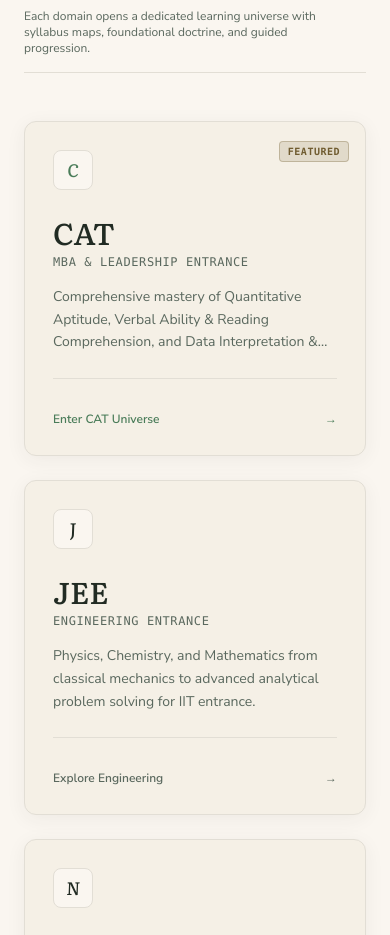
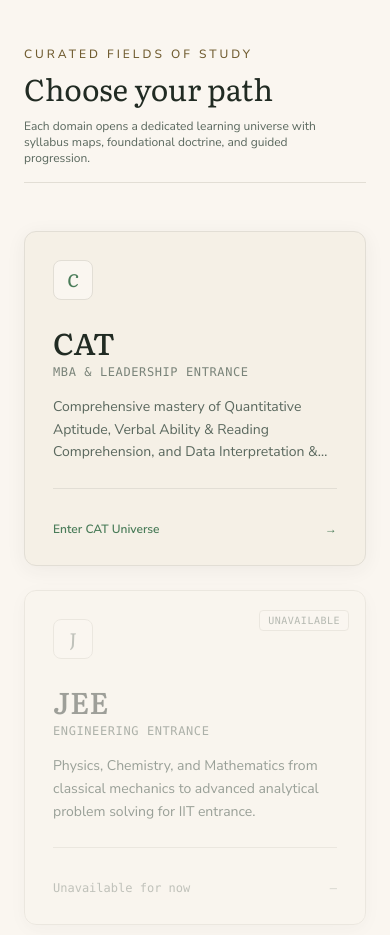
Before and after one commit to AbhinavXDayal/Notera, a React (Vite) app: page / in a window 390 px wide. Shown: the part 1065-2000 px from the top of the page. Built offline with nearby package versions, Linux system fonts and the light colour scheme.

Commit message:
Update card availability: show only CAT card active and others unavailable, remove featured tag

```diff
--- a/src/App.tsx
+++ b/src/App.tsx
@@ -79,6 +79,9 @@
   };
 
   const handleSelectField = (field: FieldCategory) => {
+    if (field.available === false && field.id !== "CAT") {
+      return;
+    }
     if (field.id === "CAT") {
       if (!isOnboarded) {
         setIsOnboardingOpen(true);
@@ -98,9 +101,12 @@
     if (fieldId === "CAT") {
       handleSelectField(FIELDS_DATA[0]);
     } else {
-      setSelectedFieldId(fieldId);
-      setCurrentView("field");
-      window.scrollTo({ top: 0, behavior: "smooth" });
+      const found = FIELDS_DATA.find((f) => f.id === fieldId);
+      if (found && found.available !== false) {
+        setSelectedFieldId(fieldId);
+        setCurrentView("field");
+        window.scrollTo({ top: 0, behavior: "smooth" });
+      }
     }
   };
 
--- a/src/components/common/Navbar.tsx
+++ b/src/components/common/Navbar.tsx
@@ -24,7 +24,7 @@
   return (
     <header className="sticky top-0 z-40 bg-surface/90 backdrop-blur-md border-b border-outline-variant transition-all duration-300">
       <div className="max-w-7xl mx-auto px-6 lg:px-12 h-20 flex items-center justify-between">
-        <div className="flex items-center">
+        <div className="flex items-center space-x-6">
           {/* Aesthetic Logo */}
           <button
             onClick={onNavigateHome}
@@ -33,6 +33,9 @@
           >
             <Logo />
           </button>
+          <span className="text-xs uppercase tracking-[0.2em] text-secondary hidden sm:inline-block pl-2 border-l border-outline-variant font-mono">
+            The Knowledge Sanctuary
+          </span>
         </div>
 
         {/* Center Navigation Links */}
--- a/src/components/home/CategoryCard.tsx
+++ b/src/components/home/CategoryCard.tsx
@@ -10,22 +10,26 @@
   field,
   onSelect,
 }) => {
-  const isFeatured = field.featured;
+  const isAvailable = field.available !== false;
 
   return (
     <div
-      onClick={() => onSelect(field)}
-      className={`group cursor-pointer border rounded-[12px] p-7 flex flex-col justify-between transition-all duration-300 relative shadow-terra-card hover:shadow-terra-hover transform hover:-translate-y-1 ${
-        isFeatured
-          ? "bg-surface-container hover:bg-surface border-outline-variant hover:border-primary"
-          : "bg-surface-container hover:bg-surface border-outline-variant hover:border-secondary"
+      onClick={() => {
+        if (isAvailable) {
+          onSelect(field);
+        }
+      }}
+      className={`border rounded-[12px] p-7 flex flex-col justify-between transition-all duration-300 relative shadow-terra-card ${
+        isAvailable
+          ? "cursor-pointer bg-surface-container hover:bg-surface border-outline-variant hover:border-primary hover:shadow-terra-hover transform hover:-translate-y-1 group"
+          : "opacity-60 bg-surface-container/40 border-outline-variant cursor-not-allowed select-none"
       }`}
     >
-      {/* Featured Badge */}
-      {isFeatured && (
+      {/* Unavailable Badge */}
+      {!isAvailable && (
         <div className="absolute top-4 right-4">
-          <span className="inline-flex items-center justify-center px-2 py-0.5 rounded text-[10px] font-mono tracking-wider bg-tertiary/15 text-tertiary border border-tertiary/30 uppercase font-semibold">
-            {field.tag || "Featured"}
+          <span className="inline-flex items-center justify-center px-2 py-0.5 rounded text-[10px] font-mono tracking-wider bg-surface border border-outline-variant text-secondary/70 uppercase font-medium">
+            Unavailable
           </span>
         </div>
       )}
@@ -33,8 +37,10 @@
       <div>
         {/* Symbol Circle Icon */}
         <div
-          className={`w-10 h-10 rounded-lg bg-surface border border-outline-variant flex items-center justify-center mb-6 group-hover:scale-110 transition-transform ${
-            isFeatured ? "text-primary" : "text-on-surface"
+          className={`w-10 h-10 rounded-lg bg-surface border border-outline-variant flex items-center justify-center mb-6 transition-transform ${
+            isAvailable
+              ? "text-primary group-hover:scale-110"
+              : "text-secondary/60"
           }`}
         >
           <span className="font-display italic text-lg font-medium">
@@ -43,12 +49,18 @@
         </div>
 
         {/* Title */}
-        <h3 className="font-display text-3xl text-on-surface group-hover:text-primary transition-colors font-medium">
+        <h3
+          className={`font-display text-3xl transition-colors font-medium ${
+            isAvailable
+              ? "text-on-surface group-hover:text-primary"
+              : "text-on-surface/70"
+          }`}
+        >
           {field.title}
         </h3>
 
         {/* Subtitle */}
-        <p className="text-xs uppercase tracking-wider text-secondary mt-1 font-mono">
+        <p className="text-xs uppercase tracking-wider text-secondary/80 mt-1 font-mono">
           {field.subtitle}
         </p>
 
@@ -60,16 +72,20 @@
 
       {/* Bottom Action Footer */}
       <div
-        className={`pt-8 border-t border-outline-variant mt-6 flex items-center justify-between text-xs font-semibold ${
-          isFeatured
-            ? "text-primary"
-            : "text-secondary group-hover:text-primary"
+        className={`pt-8 border-t border-outline-variant mt-6 flex items-center justify-between text-xs ${
+          isAvailable
+            ? "font-semibold text-primary"
+            : "text-secondary/60 font-mono text-[11px]"
         }`}
       >
         <span>{field.actionText}</span>
-        <span className="group-hover:translate-x-1 transition-transform">
-          →
-        </span>
+        {isAvailable ? (
+          <span className="group-hover:translate-x-1 transition-transform">
+            →
+          </span>
+        ) : (
+          <span className="text-secondary/40 font-mono">—</span>
+        )}
       </div>
     </div>
   );
--- a/src/components/home/HeroSection.tsx
+++ b/src/components/home/HeroSection.tsx
@@ -2,6 +2,7 @@
 import { ArrowDown } from "lucide-react";
 
 interface HeroSectionProps {
+  onDirectCatPortal?: () => void;
   onExploreArchiveIndex?: () => void;
 }
 
@@ -28,6 +29,11 @@
               to begin?
             </span>
           </h1>
+
+          <p className="text-secondary text-base sm:text-lg max-w-xl font-normal leading-relaxed">
+            Choose your exam, subject or learning path. Start from wherever you
+            are — without clutter, noisy gamification, or overwhelming catalogs.
+          </p>
 
           <div className="flex flex-wrap items-center gap-4 pt-2">
             <button
--- a/src/data/fields.ts
+++ b/src/data/fields.ts
@@ -7,10 +7,9 @@
     subtitle: 'MBA & Leadership Entrance',
     symbol: 'C',
     description: 'Comprehensive mastery of Quantitative Aptitude, Verbal Ability & Reading Comprehension, and Data Interpretation & Logical Reasoning.',
-    featured: true,
-    tag: 'Featured',
     actionText: 'Enter CAT Universe',
     targetPath: '/cat',
+    available: true,
   },
   {
     id: 'JEE',
@@ -18,8 +17,9 @@
     subtitle: 'Engineering Entrance',
     symbol: 'J',
     description: 'Physics, Chemistry, and Mathematics from classical mechanics to advanced analytical problem solving for IIT entrance.',
-    actionText: 'Explore Engineering',
+    actionText: 'Unavailable for now',
     targetPath: '/jee',
+    available: false,
   },
   {
     id: 'NEET',
@@ -27,8 +27,9 @@
     subtitle: 'Medical Sciences',
     symbol: 'N',
     description: 'Cellular biology, human physiology, organic synthesis, and conceptual physical doctrines for national medical school.',
-    actionText: 'Explore Medical',
+    actionText: 'Unavailable for now',
     targetPath: '/neet',
+    available: false,
   },
   {
     id: 'UPSC',
@@ -36,8 +37,9 @@
     subtitle: 'Civil Services',
     symbol: 'U',
     description: 'Modern Indian history, constitutional polity, ecological conservation, macroeconomic ethics, and essay mastery.',
-    actionText: 'Explore Civil Services',
+    actionText: 'Unavailable for now',
     targetPath: '/upsc',
+    available: false,
   },
   {
     id: 'CUET',
@@ -45,8 +47,9 @@
     subtitle: 'University Entrance',
     symbol: 'C₂',
     description: 'Standardized aptitude benchmarks and undergraduate domain subjects across central universities.',
-    actionText: 'Explore Universities',
+    actionText: 'Unavailable for now',
     targetPath: '/cuet',
+    available: false,
   },
   {
     id: 'CLASS_12',
@@ -54,8 +57,9 @@
     subtitle: 'Senior Secondary Boards',
     symbol: 'XII',
     description: 'NCERT canonical deconstruction, step-marking rubrics, formula codices, and board exam blueprints.',
-    actionText: 'Explore Boards',
+    actionText: 'Unavailable for now',
     targetPath: '/class-12',
+    available: false,
   },
   {
     id: 'CLASS_10',
@@ -63,8 +67,9 @@
     subtitle: 'Foundational Boards',
     symbol: 'X',
     description: 'Crucial bridge from foundational arithmetic and natural sciences into higher analytical scholarship.',
-    actionText: 'Explore Fundamentals',
+    actionText: 'Unavailable for now',
     targetPath: '/class-10',
+    available: false,
   },
   {
     id: 'COMPSCI',
@@ -72,7 +77,8 @@
     subtitle: 'Algorithms & Systems',
     symbol: '</>',
     description: 'Data structures, computational complexity, distributed systems architecture, and engineering craftsmanship.',
-    actionText: 'Explore Engineering',
+    actionText: 'Unavailable for now',
     targetPath: '/compsci',
+    available: false,
   },
 ];
--- a/src/types/field.ts
+++ b/src/types/field.ts
@@ -18,6 +18,7 @@
   tag?: string;
   actionText: string;
   targetPath: string;
+  available?: boolean;
 }
 
 export interface SubjectModule {
```
